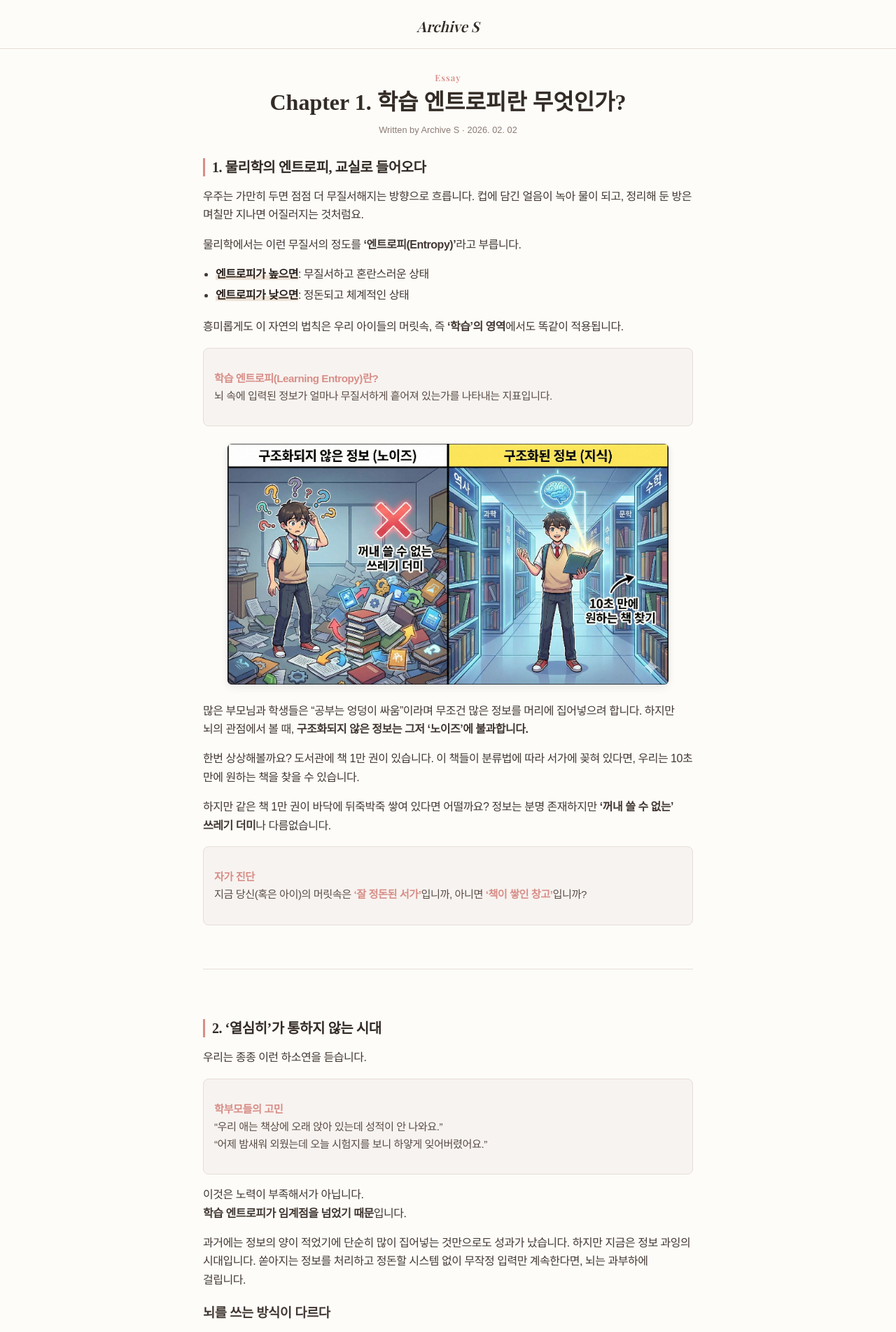
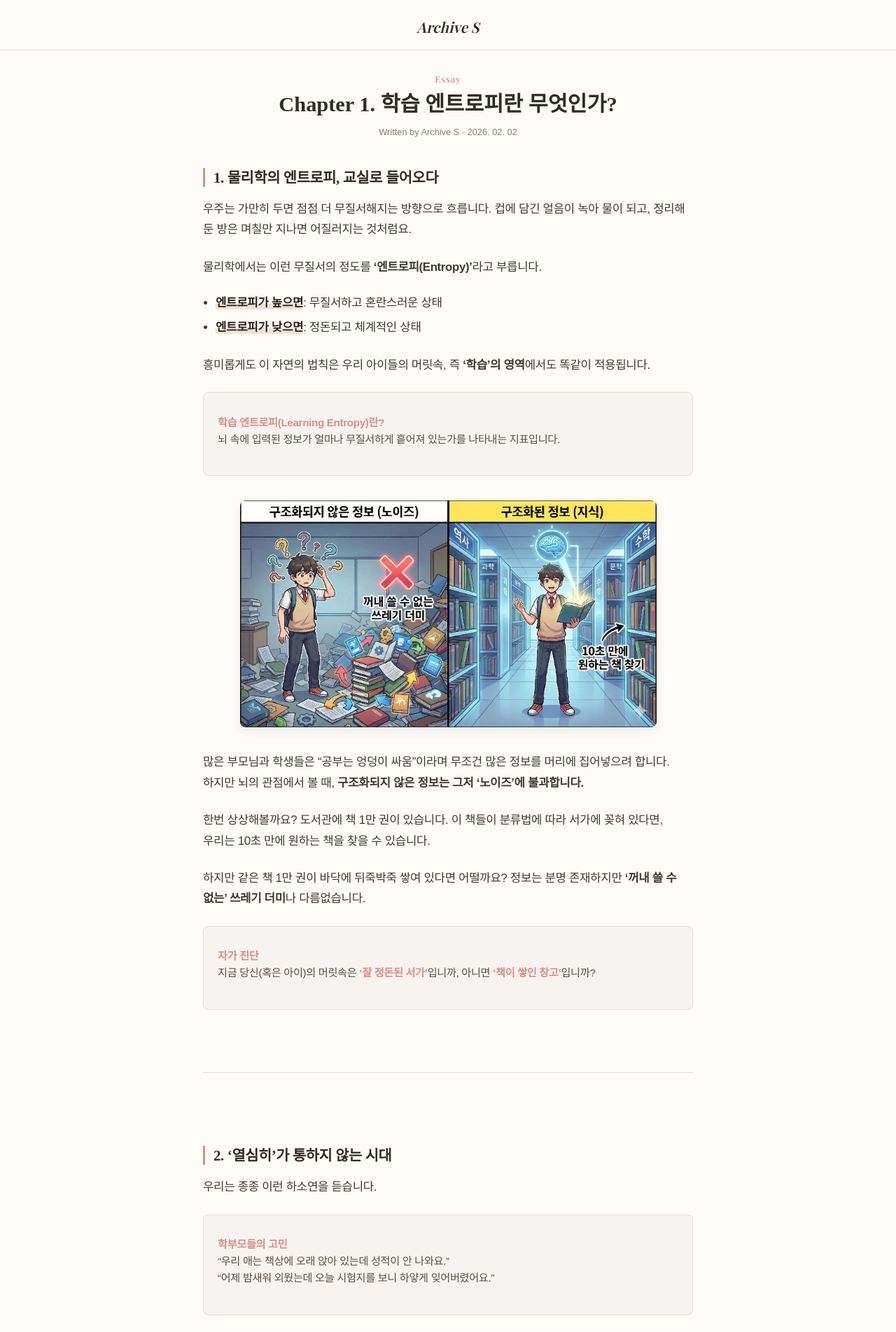
Before and after one commit to somath-edu/somath-edu.github.io, a Jekyll site: the page built from library/entropy-ch1.md, in a window 1280 px wide. Shown: the top 1903 px of the page at 70% size. Built offline with Jekyll 4.4.1, drawn with Linux system fonts in a browser that asks for light colours; some web fonts are replaced.

Commit message:
Update book.html

```diff
--- a/_layouts/book.html
+++ b/_layouts/book.html
@@ -27,7 +27,7 @@
             color: var(--text-main);
             font-family: var(--font-body);
             margin: 0;
-            line-height: 1.65;
+            line-height: 1.75; /* 줄 간격을 1.65 -> 1.75로 늘려 눈의 피로 감소 */
         }
 
         header {
@@ -47,12 +47,12 @@
         .book-container {
             max-width: 700px;
             margin: 0 auto;
-            padding: 30px 20px 60px;
+            padding: 30px 24px 80px; /* 좌우 여백을 20px -> 24px로 살짝 확보 */
         }
 
         .chapter-header {
             text-align: center;
-            margin-bottom: 30px;
+            margin-bottom: 40px; /* 제목과 본문 사이 간격 확보 */
         }
         .chapter-label {
             display: block;
@@ -64,10 +64,10 @@
         }
         .chapter-title {
             font-family: var(--font-title);
-            font-size: 2.0rem;
+            font-size: 1.9rem; /* 제목이 너무 크지 않게 살짝 조절 */
             margin: 0;
             word-break: keep-all;
-            line-height: 1.2;
+            line-height: 1.25;
             font-weight: 700;
         }
         .chapter-meta {
@@ -77,35 +77,41 @@
             font-family: var(--font-body);
         }
 
+        /* --- 본문 스타일링 --- */
         .content-body {
-            font-size: 1.0rem;
+            font-size: 1.05rem;       /* 폰트 사이즈 미세하게 키움 (가독성 확보) */
             text-align: left;
             word-break: keep-all;
             color: #423833;
-            letter-spacing: -0.03em;
+            letter-spacing: -0.02em;
+        }
+
+        /* 문단 사이 간격 명시 */
+        .content-body p {
+            margin-bottom: 1.5rem;
         }
 
         .content-body h1 {
             font-family: var(--font-title);
             font-size: 1.5rem;
             text-align: center;
-            margin-top: 25px;
-            margin-bottom: 15px;
+            margin-top: 40px;    /* 위쪽 여백 충분히 */
+            margin-bottom: 20px;
             color: var(--text-main);
             border-bottom: 2px solid var(--text-main);
-            padding-bottom: 8px;
+            padding-bottom: 10px;
             line-height: 1.3;
         }
 
         .content-body h2 {
             font-family: var(--font-title);
-            font-size: 1.25rem;
-            margin-top: 25px;
-            margin-bottom: 10px;
+            font-size: 1.3rem;
+            margin-top: 35px;
+            margin-bottom: 15px;
             color: var(--text-main);
             font-weight: 700;
             border-left: 3px solid var(--accent-point);
-            padding-left: 10px;
+            padding-left: 12px;
             line-height: 1.3;
         }
 
@@ -113,34 +119,36 @@
             background: #f7f3f0;
             border: 1px solid var(--line-color);
             border-radius: 8px;
-            margin: 15px 0;
-            padding: 15px;
+            margin: 20px 0;
+            padding: 15px 20px;
             font-family: var(--font-body);
             font-size: 0.95rem;
             color: #5a4d46;
+            line-height: 1.6;
         }
         .content-body blockquote strong {
             color: var(--accent-point);
         }
 
-        /* --- [핵심 추가] 이미지 크기 제어 및 정렬 --- */
+        /* [핵심 수정] 이미지 최적화: 작고, 예쁘고, 중앙으로 */
         .content-body img {
-            display: block;           /* 블록 요소로 변경 (가운데 정렬 필수 조건) */
-            max-width: 90%;           /* 가로폭 제한 (화면 꽉 차지 않게 여백 줌) */
-            max-height: 400px;        /* 세로 높이 제한 (스크롤 압박 방지) */
+            display: block;
+            max-width: 85%;           /* 너비를 85%로 줄여서 양옆 여백 확보 */
+            max-height: 350px;        /* 높이를 350px로 강력 제한 (스크롤 압박 해결) */
             width: auto;              /* 비율 유지 */
             height: auto;             /* 비율 유지 */
-            margin: 25px auto;        /* 위아래 25px 띄우고, 좌우는 자동(가운데 정렬) */
-            border-radius: 6px;       /* 모서리 살짝 둥글게 */
-            box-shadow: 0 4px 12px rgba(0,0,0,0.08); /* 그림자로 깊이감 추가 */
+            margin: 35px auto;        /* 위아래 여백을 넉넉히 줌 (글과 분리) */
+            border-radius: 8px;
+            box-shadow: 0 5px 15px rgba(0,0,0,0.08); /* 부드러운 그림자 */
+            object-fit: contain;      /* 이미지가 찌그러지지 않게 */
         }
 
         .content-body ul {
             padding-left: 18px;
-            margin-bottom: 20px;
+            margin-bottom: 25px;
         }
         .content-body li {
-            margin-bottom: 4px;
+            margin-bottom: 8px; /* 리스트 간격을 조금 더 띄움 */
             line-height: 1.6;
         }
         .content-body li strong {
@@ -153,11 +161,11 @@
             border: 0;
             height: 1px;
             background: var(--line-color);
-            margin: 20px 0;
+            margin: 40px 0; /* 구분선 여백 확보 */
         }
 
         .book-footer {
-            margin-top: 50px;
+            margin-top: 60px;
             text-align: center;
             border-top: 1px solid var(--line-color);
             padding-top: 30px;
```
